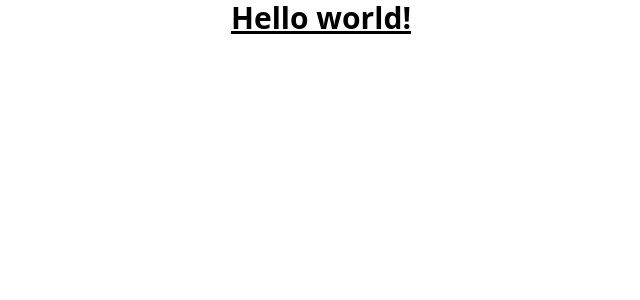
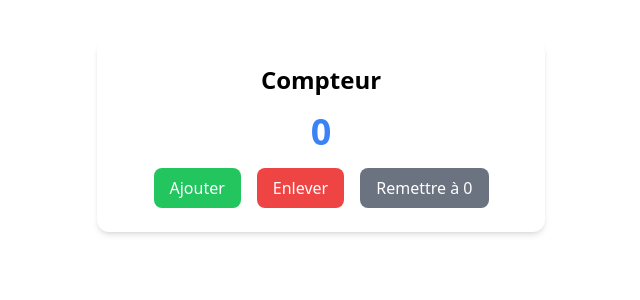
Before and after one commit to Harry8679/Counter-React-Udemy, a React (Create React App) app: page / in a window 1280 px wide. Shown: the top 300 px of the page, without its empty margins (319-959 px from the left). Built offline with nearby package versions, Linux system fonts and the light colour scheme; the HTML template or start-up script is replaced by a standard one.

Commit message:
Counter added

```diff
--- a/src/App.js
+++ b/src/App.js
@@ -1,11 +1,10 @@
 import './App.css';
+import Counter from './Counter';
 
 function App() {
   return (
     <div className="App">
-      <h1 className="text-3xl font-bold underline">
-        Hello world!
-      </h1>
+      <Counter />
     </div>
   );
 }
```
